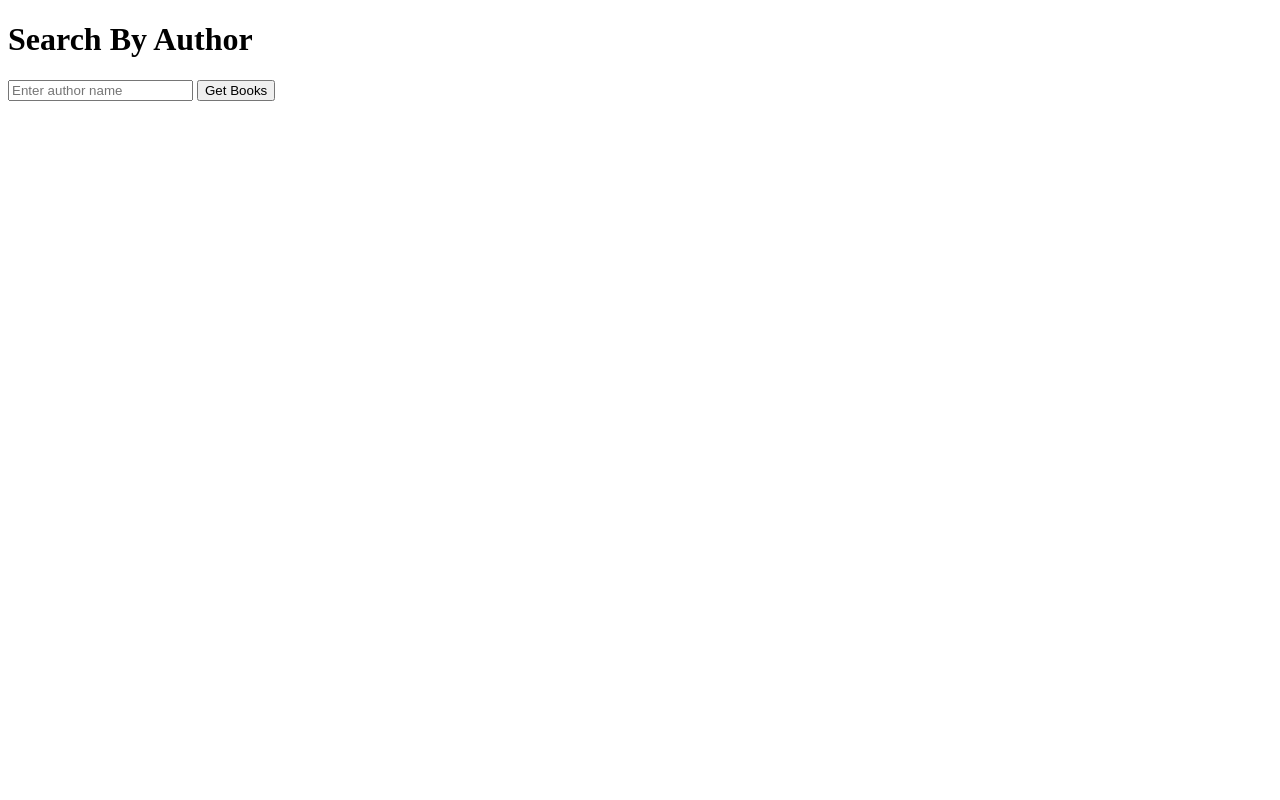
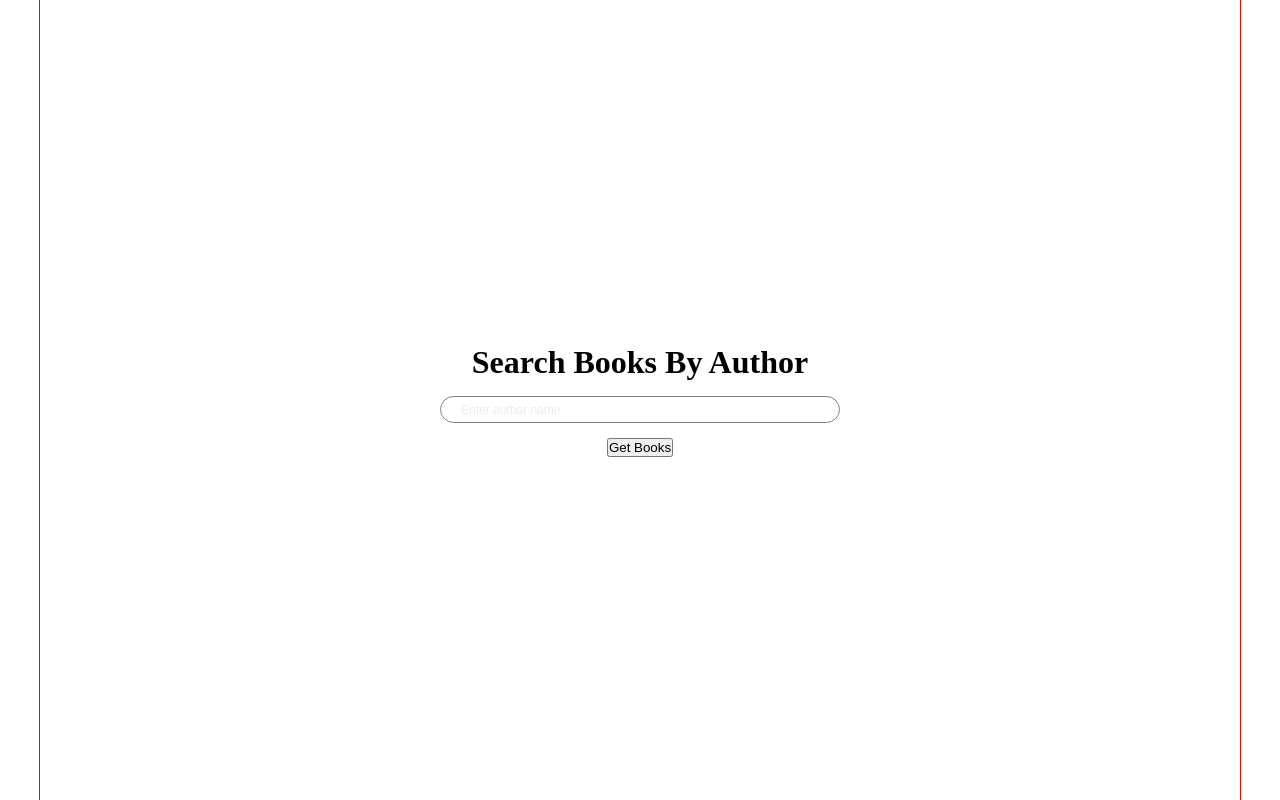
Before and after one commit to DorcasKomane/books-api-application, a plain HTML site: page index.html in a window 1280 px wide. Drawn offline with Linux system fonts and the light colour scheme.

Commit message:
Added styling for the search bar.

```diff
--- a/index.html
+++ b/index.html
@@ -4,24 +4,23 @@
     <meta charset="UTF-8">
     <meta http-equiv="X-UA-Compatible" content="IE=edge">
     <meta name="viewport" content="width=device-width, initial-scale=1.0">
-
+    <link rel="stylesheet" href="/styles/style.css">
     <title>Books API Application</title>
 </head>
 <body>
-    <h1>Search By Author</h1>
-    <input type="text" name="" value="" placeholder="Enter author name">
-    <button type="button" name="button">Get Books</button>
+    <div class="main-container">
+        <div class="main-search-screen">
+            <h1>Search Books By Author</h1>
+            <input type="text" name="" value="" placeholder="Enter author name">
+            <button type="button" name="button">Get Books</button>
+        </div>
 
-    <div id="book-details"></div>
-    <h2></h2>
-    <h3></h3>
-    <p  id="pubDate"></p>
-    <img src="">
+        <ul id="book-list">
 
-    <ul id="book-list">
-
-    </ul>
+        </ul>
 
     <script type="text/javascript" src="js/main.js"></script>
+    </div>
+
 </body>
 </html>
--- a/js/main.js
+++ b/js/main.js
@@ -3,11 +3,7 @@ document.querySelector('button').addEventListener('click', getBooks);
 function getBooks(){
 
     let authorName = document.querySelector('input').value;
-    let bookDetails = document.querySelector('#book-details');
     let bookList = document.getElementById('book-list');
-    let image =
-
-
 
     fetch(`https://www.googleapis.com/books/v1/volumes?q=inauthor:"${authorName}"&key=AIzaSyA8dzdC5M-wByAbu0BmoZh8y_lrVvj3f6Y`)
     .then(res => res.json())    //parse response as JSON
@@ -17,11 +13,18 @@ function getBooks(){
         console.log(data.items[i]);
 
         let entry = document.createElement('li');
-        let coverImg = document.createElement('img');
-        coverImg.src = data.items[i].volumeInfo.imageLinks.smallThumbnail;
         let authors = data.items[i].volumeInfo.authors;
         let title = data.items[i].volumeInfo.title;
         let pubDate = data.items[i].volumeInfo.publishedDate;
+
+        let previewLink = document.createElement('a');
+        // previewLink = data.items[i].volumeInfo.previewLink;
+
+        let linkText = document.createTextNode('preview');
+        previewLink.appendChild(linkText);
+
+        let coverImg = document.createElement('img');
+        coverImg.src = data.items[i].volumeInfo.imageLinks.smallThumbnail;
 
 
         entry.appendChild(document.createTextNode(title));
@@ -33,12 +36,12 @@ function getBooks(){
         entry.appendChild(document.createTextNode(authors));
         bookList.appendChild(entry);
 
+        entry.appendChild(document.createTextNode(previewLink));
+        bookList.appendChild(entry);
+
         bookList.appendChild(coverImg);
 
 
-
-        // entry.appendChild(document.createTextNode(coverImg));
-        // bookList.appendChild(entry);
 
         // document.querySelector('h2').innerText = data.items[i].volumeInfo.authors;
         // document.querySelector('h3').innerText = data.items[i].volumeInfo.title;
--- a/styles/style.css
+++ b/styles/style.css
@@ -0,0 +1,42 @@
+* {
+    padding: 0;
+    margin: 0;
+    box-sizing: border-box;
+}
+
+.main-container{
+    margin: 0  auto;
+    max-width: 1200px;
+    outline: 1px solid red;
+}
+
+.main-search-screen {
+    height: 100vh;
+    display: flex;
+    flex-direction: column;
+    justify-content: center;
+    align-items: center;
+    /* margin: 0 200px; */
+
+    outline: 1px solid blue;
+}
+
+input {
+    width: 400px;
+    border: 1px solid gray;
+    padding: 5px 20px;
+    margin: 15px 10px;
+    border-radius: 20px;
+    outline: none;
+}
+
+input::placeholder{
+    font-size: 12px;
+    color:rgb(235, 235, 235);
+}
+
+input:focus {
+    outline: none;
+    border: none;
+    background: rgb(235, 235, 235);
+}
```
